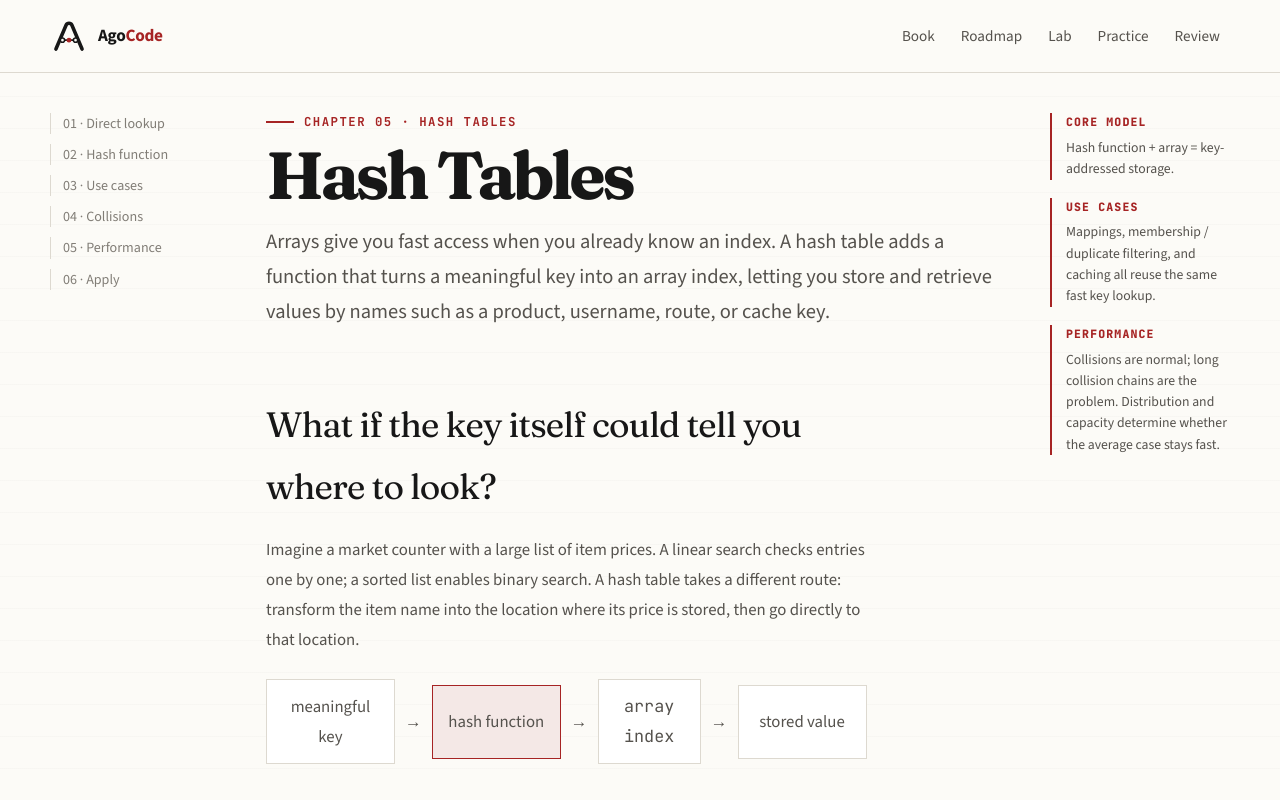
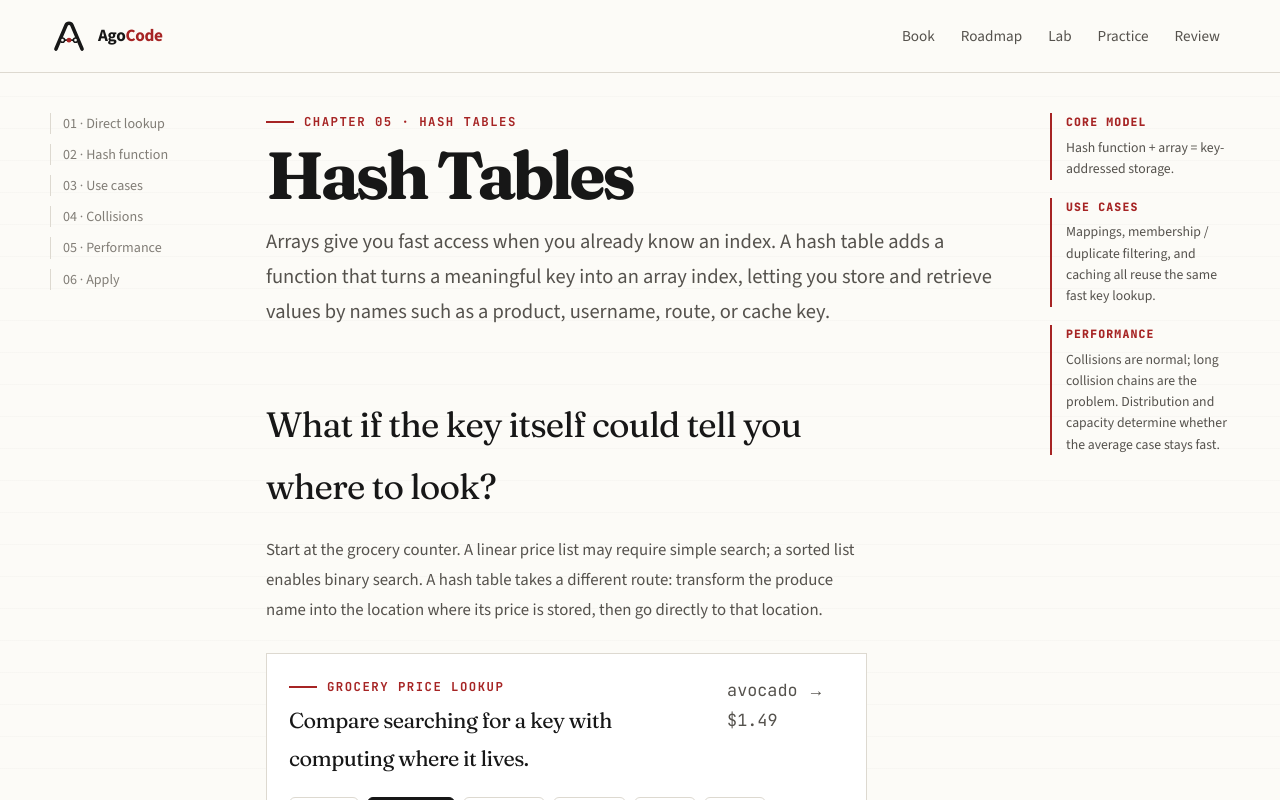
Before and after one commit to anatwork14/agocode, a Next.js app: page /learn/hash-tables in a window 1280 px wide. Shown: the top 800 px of the page. Built offline with nearby package versions, Linux system fonts and the light colour scheme.

Commit message:
feat: connect grocery lookup lab to Chapter 5

```diff
--- a/app/learn/hash-tables/page.tsx
+++ b/app/learn/hash-tables/page.tsx
@@ -3,6 +3,7 @@ import { CollisionLoadFactorLab } from "@/components/hash-tables/CollisionLoadFa
 import { DuplicateFilterExercise } from "@/components/hash-tables/DuplicateFilterExercise";
 import { HashFunctionLab } from "@/components/hash-tables/HashFunctionLab";
 import { HashUseCasesLab } from "@/components/hash-tables/HashUseCasesLab";
+import { PriceLookupLab } from "@/components/hash-tables/PriceLookupLab";
 import { MarginNote } from "@/components/ui/MarginNote";
 
 export const metadata = { title: "Hash Tables" };
@@ -34,10 +35,11 @@ export default function HashTablesPage() {
               <section id="lookup">
                 <h2>What if the key itself could tell you where to look?</h2>
                 <p>
-                  Imagine a market counter with a large list of item prices. A linear search checks entries one by one;
-                  a sorted list enables binary search. A hash table takes a different route: transform the item name into
-                  the location where its price is stored, then go directly to that location.
+                  Start at the grocery counter. A linear price list may require simple search; a sorted list enables
+                  binary search. A hash table takes a different route: transform the produce name into the location where
+                  its price is stored, then go directly to that location.
                 </p>
+                <PriceLookupLab />
                 <div className="hash-mental-model" aria-label="Hash table mental model">
                   <span className="hash-mental-model__key">meaningful key</span>
                   <span aria-hidden="true">→</span>
@@ -96,6 +98,7 @@ export default function HashTablesPage() {
                   <div><span>pathological collisions</span><strong className="mono">worst O(n)</strong><p>One long chain can resemble a plain list.</p></div>
                 </div>
                 <p>
+                  The chapter uses a load factor above <span className="mono">0.7</span> as a practical resize signal.
                   When capacity changes, existing keys must be hashed again because valid bucket indexes depend on the
                   size of the underlying array. Resizing is expensive at that moment, but spreading entries across more
                   slots can restore short chains and strong average behavior.
```
